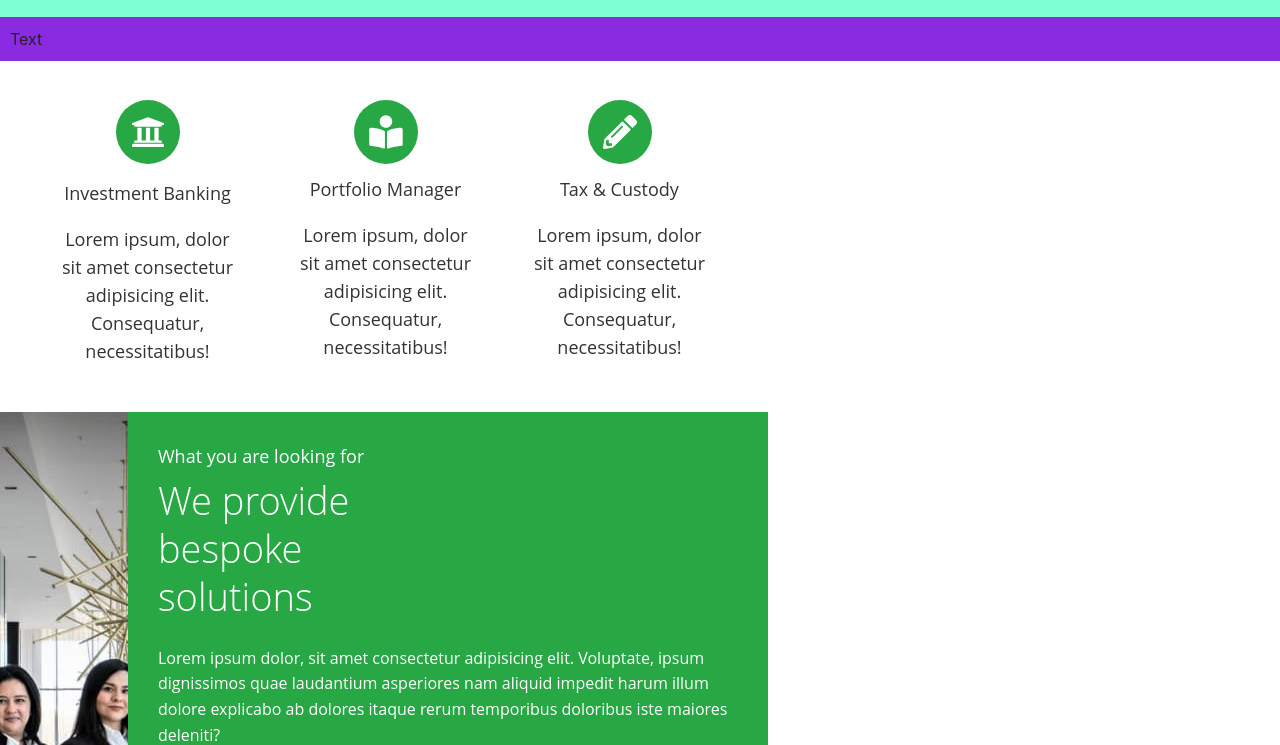
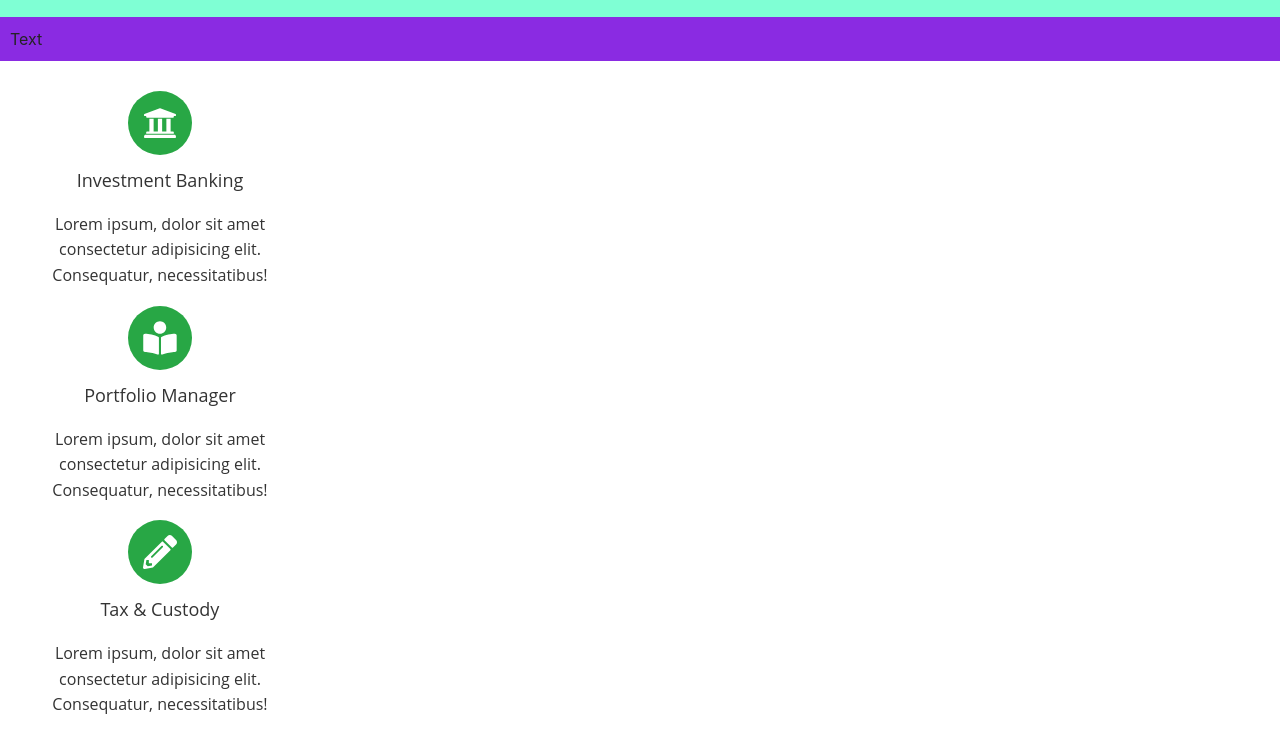
Before and after one commit to Duard4/practice, a website: page src/index.html in a window 1280 px wide. Shown: the part 55-800 px from the top of the page. Drawn offline with nearby package versions, Linux system fonts and the light colour scheme; files that its build step writes are made by us from their sources.

Commit message:
Sart Den Section About

```diff
--- a/src/css/about.css
+++ b/src/css/about.css
@@ -10,6 +10,12 @@
   -webkit-font-smoothing: antialiased;
   -moz-osx-font-smoothing: grayscale;
   -webkit-text-size-adjust: 100%;
+}
+
+ul {
+  list-style: none;
+  padding: 0;
+  margin: 0;
 }
 
 .body {
@@ -31,24 +37,22 @@
 /* < !---------MOBILE-----------> */
 
 .section-about {
+  width: 320px;
   background-color: #FFFFFF;
-  padding-top: 30px;
-  padding-bottom: 31px;
-  padding-left: 51px;
-  padding-right: 49px;
+
 }
 
-.container {
-  max-width: 220px;
+.container-lorem {
+  margin: 0 auto;
+  margin-top: 30px;
+  margin-bottom: 31px;
+  width: 220px;
 }
 
-.about-inner {
-  list-style-type: none;
-  margin: 0;
-  padding: 0;
-}
+.about-inner {}
 
 .about-list {
+  max-width: 220px;
   margin-bottom: 17px;
 }
 
@@ -106,10 +110,10 @@
 }
 
 .solutions-image {
+  justify-content: start;
   width: 320px;
   height: 220px;
   background-image: url(../img/people-about-mob1x.jpg);
-  /* background-repeat: no-repeat; */
   background-position: center;
   background-size: cover;
 }
@@ -193,14 +197,23 @@ screen and (min-resolution: 192dpi) {
 }
 
 /* -------планшет------ */
+
 @media screen and (min-width: 768px) {
   .container {
     max-width: 768px;
+  }
+}
+
+/* @media screen and (min-width: 768px) {
+  .container {
+    max-width: 768px;
+  }
 }
 
 .about-inner {
   display: flex;
 }
+
 
 .section-about {
   padding-top: 39px;
@@ -257,10 +270,11 @@ screen and (min-resolution: 192dpi) {
 
 .icon-book {
   margin-right: 49px;
-  }
+} */
+
 
 /* < !-- ------------SECTION ABOUT (solutions)----------- --> */
-  .section-solutions {
+/* .section-solutions {
   width: 768px;
   display: flex;
 }
@@ -278,6 +292,7 @@ screen and (min-resolution: 192dpi) {
   .solutions-image {
     background-image: url(../img/img-people-tab2x.jpg);
 
+  }
 }
 
 .solutions-text {
@@ -309,4 +324,4 @@ screen and (min-resolution: 192dpi) {
 .review-btn {
   font-size: 18px;
   line-height: 156%;
-    }
+} */
--- a/src/partials/about.html
+++ b/src/partials/about.html
@@ -11,7 +11,7 @@
     <!---------MOBILE----------->
     <!-- ---------SECTION ABOUT--------- -->
     <section class="section-about">
-      <div class="container">
+      <div class="container-lorem">
         <h2 class="visually-hidden">About</h2>
         <ul class="about-inner">
           <li class="about-list">
@@ -85,9 +85,6 @@
           </li>
         </ul>
       </div>
-    </section>
-    <!-- ------------SECTION  ABOUT (solutions)-----------  -->
-    <section class="section-solutions">
       <div class="solutions-image"></div>
       <div class="solutions-text">
         <p class="intro-text">What you are looking for</p>
```
Lines whose indentation alone changed are shown as unchanged.
